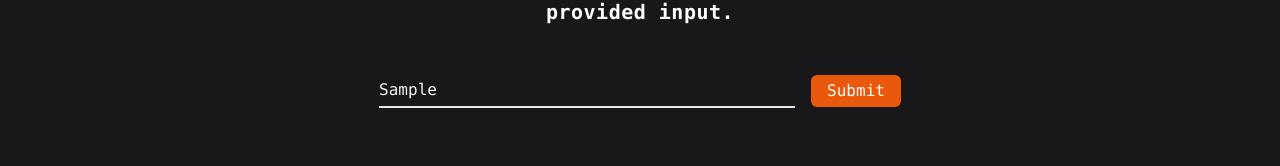
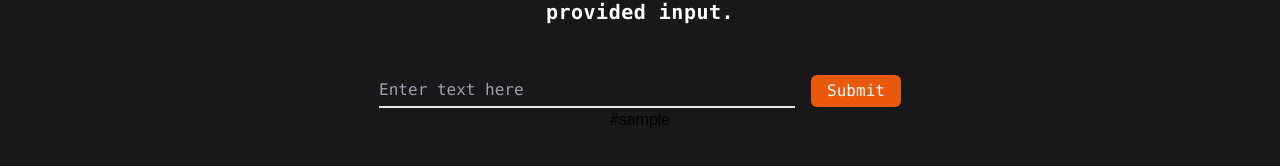
Before and after one commit to justinraj89/vowel-counter, a Next.js app: page /hashtagGenerator in a window 1280 px wide. Both pictures are taken after typing "Sample" into the empty fields and a click on the button "Submit". Shown: the part 270-436 px from the top of the page. Built offline with nearby package versions, Linux system fonts and the light colour scheme; a web font is replaced by a local one.

Commit message:
setup hashtag generator function

```diff
--- a/app/components/HashtagForm.js
+++ b/app/components/HashtagForm.js
@@ -1,15 +1,24 @@
-"use client";
 import { useRef } from "react";
 //=================================
 
-function HashtagForm() {
-
+function HashtagForm({setHashTagged, setShowResults}) {
   const hashtagInput = useRef();
-
 
   function generateHashtag(e) {
     e.preventDefault();
-
+    const splitUpInput = hashtagInput.current.value.split(" ");
+    let formatted = splitUpInput
+      .map((word, i) => {
+        if (i === 0) {
+          return word.charAt(0).toLowerCase() + word.slice(1).toLowerCase();
+        } else {
+          return word.charAt(0).toUpperCase() + word.slice(1).toLowerCase();
+        }
+      })
+      .join("");
+    setHashTagged("#" + formatted);
+    setShowResults(true)
+    hashtagInput.current.value = ''
   }
 
   return (
--- a/app/components/HashtagText.js
+++ b/app/components/HashtagText.js
@@ -1,8 +1,9 @@
 import React from 'react'
 
-function HashtagText() {
+function HashtagText({hashTagged}) {
   return (
-    <div>HashtagText</div>
+
+    <div>{hashTagged}</div>
   )
 }
 
--- a/app/hashtagGenerator/page.js
+++ b/app/hashtagGenerator/page.js
@@ -7,7 +7,7 @@ import HashtagText from "../components/HashtagText";
 
 export default function Home() {
      const [showResults, setShowResults] = useState(false)
-
+     const [hashTagged, setHashTagged] = useState(null);
 
   return (
     <div className="flex flex-col items-center overflow-hidden p-4">
@@ -20,13 +20,13 @@ export default function Home() {
         </h2>
       </div>
 
-      <HashtagForm/>
+      <HashtagForm setHashTagged={setHashTagged} setShowResults={setShowResults}/>
 
 
 
       {showResults && (
         <div className="flex flex-col justify-center items-center">
-          <HashtagText />
+          <HashtagText hashTagged={hashTagged} />
         </div>
       )}
     </div>
```
